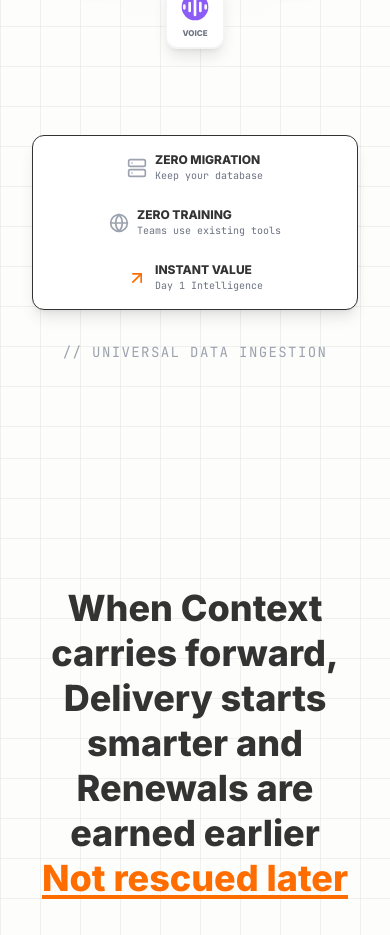
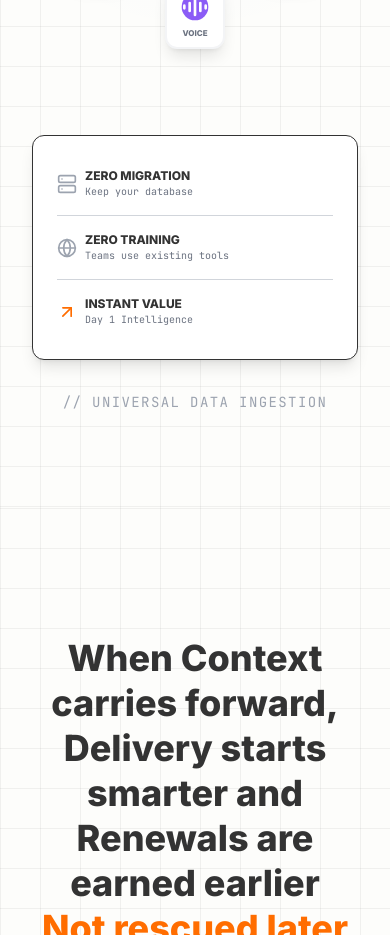
Before and after one commit to soots-ai/soots-landing, a React (Vite) app: page / in a window 390 px wide. Shown: the part 5960-6895 px from the top of the page. Built offline with nearby package versions, Linux system fonts and the light colour scheme.

Commit message:
Improve Integrations component mobile layout

```diff
--- a/components/Integrations.tsx
+++ b/components/Integrations.tsx
@@ -254,22 +254,22 @@ export const Integrations: React.FC = () => {
 
       {/* Footer / Value Prop */}
       <div className="max-w-7xl mx-auto mt-12 text-center px-4">
-        <div className="flex flex-col md:flex-row items-center justify-between gap-4 bg-white border border-charcoal px-6 md:px-12 py-4 rounded-xl md:rounded-full shadow-lg w-full">
-          <div className="flex items-center gap-2 text-left md:border-r border-gray-300 pb-2 md:pb-0 md:pr-12 w-full md:w-auto flex-1 justify-center md:justify-start">
+        <div className="flex flex-col md:flex-row items-center justify-between gap-0 md:gap-4 bg-white border border-charcoal px-6 md:px-12 py-4 rounded-xl md:rounded-full shadow-lg w-full">
+          <div className="flex items-center gap-2 text-left md:border-r border-gray-300 border-b md:border-b-0 py-4 md:py-0 md:pr-12 w-full md:w-auto flex-1 justify-start">
             <Server size={20} className="text-gray-400 flex-shrink-0" />
             <div>
               <div className="font-bold text-xs text-charcoal">ZERO MIGRATION</div>
               <div className="text-[10px] text-gray-500 font-mono">Keep your database</div>
             </div>
           </div>
-          <div className="flex items-center gap-2 text-left md:border-r border-gray-300 pb-2 md:pb-0 md:pr-12 w-full md:w-auto flex-1 justify-center md:justify-start">
+          <div className="flex items-center gap-2 text-left md:border-r border-gray-300 border-b md:border-b-0 py-4 md:py-0 md:pr-12 w-full md:w-auto flex-1 justify-start">
             <Globe size={20} className="text-gray-400 flex-shrink-0" />
             <div>
               <div className="font-bold text-xs text-charcoal">ZERO TRAINING</div>
               <div className="text-[10px] text-gray-500 font-mono">Teams use existing tools</div>
             </div>
           </div>
-          <div className="flex items-center gap-2 text-left w-full md:w-auto flex-1 justify-center md:justify-start">
+          <div className="flex items-center gap-2 text-left w-full md:w-auto flex-1 justify-start py-4 md:py-0">
             <ArrowUpRight size={20} className="text-high-vis-orange flex-shrink-0" />
             <div>
               <div className="font-bold text-xs text-charcoal">INSTANT VALUE</div>
```
